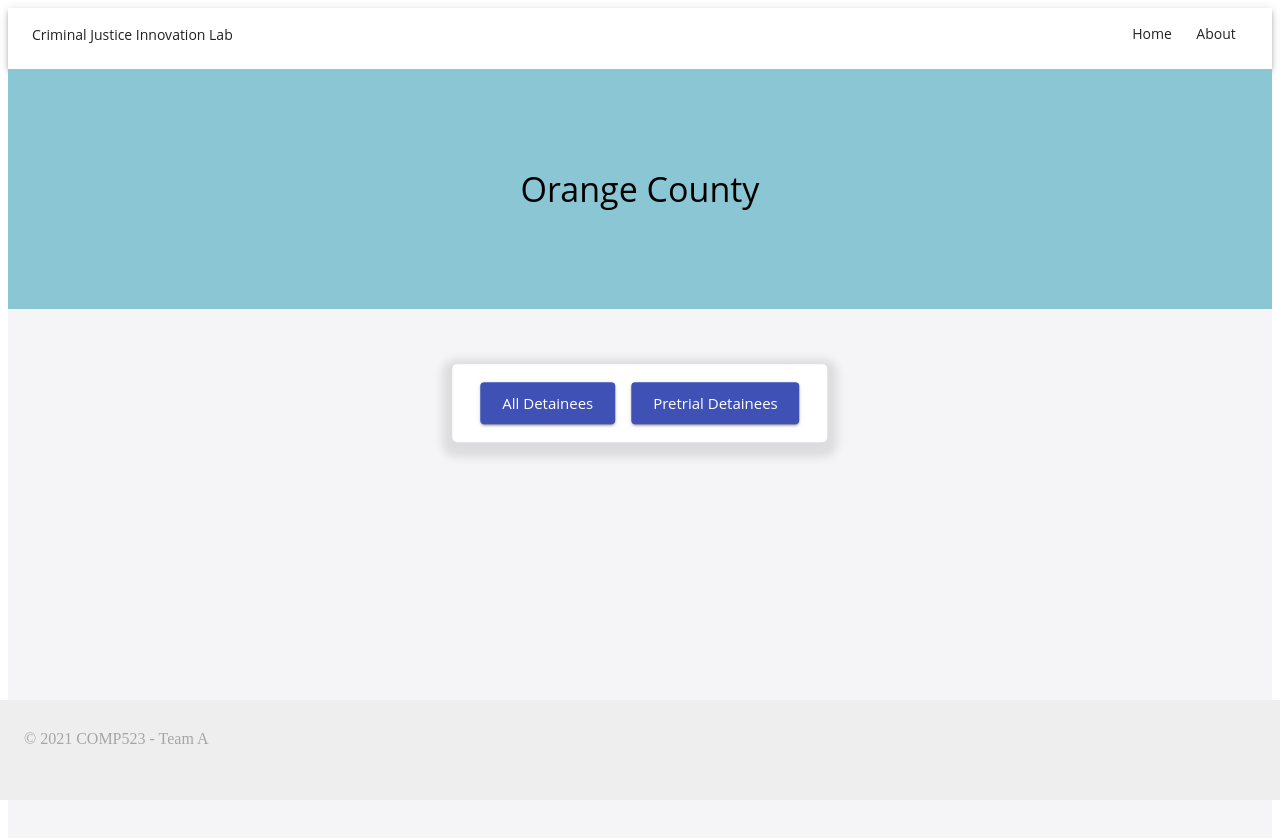
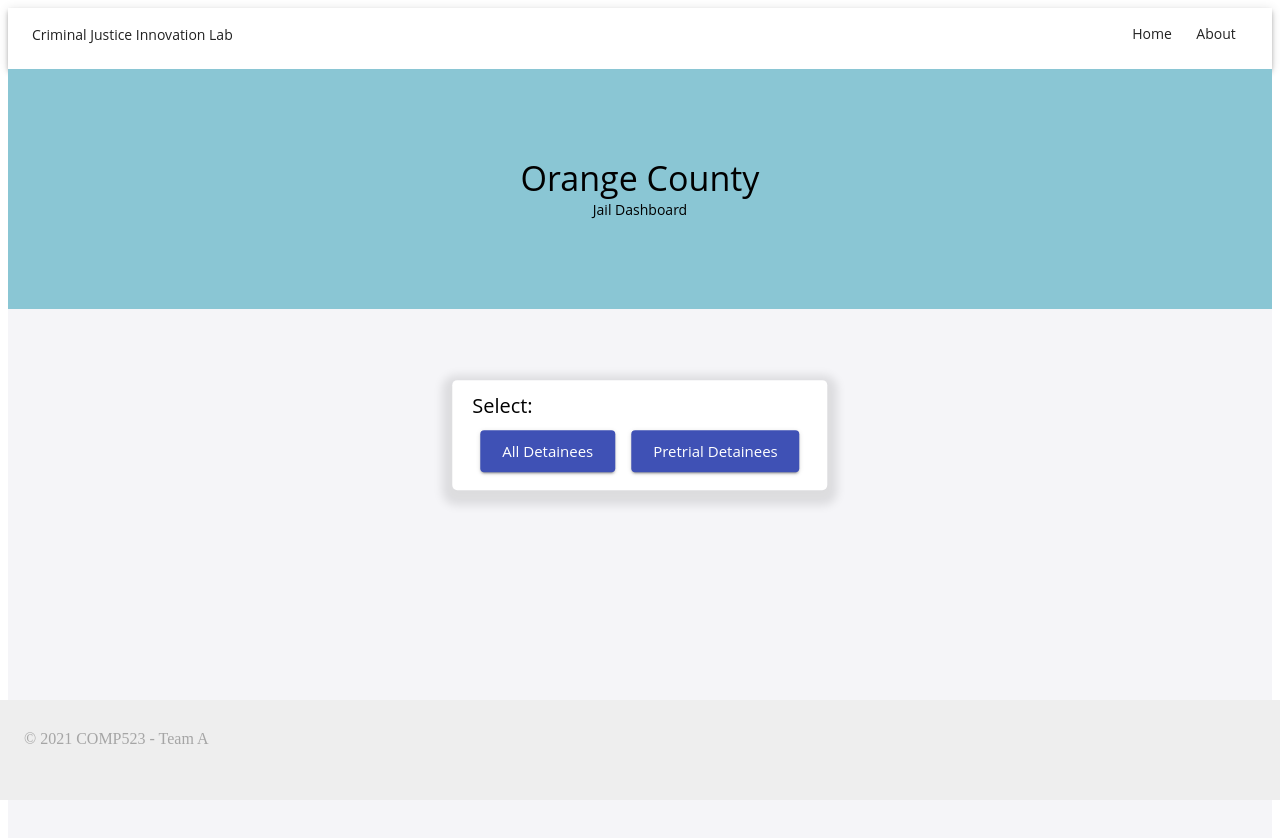
Before and after one commit to hannahgkeel/JailDashboard, a React app: page /choose in a window 1280 px wide. Shown: the top 838 px of the page. Built offline with nearby package versions, Linux system fonts and the light colour scheme.

Commit message:
added titles

```diff
--- a/frontend/pages/Choose.js
+++ b/frontend/pages/Choose.js
@@ -23,9 +23,11 @@ export default function Choose() {
                 <div className="home-header pure-g">
                     <h2 className='title pure-u-1'>
                         <Typography variant="h4" font-weight="bold" text-align="center">Orange County</Typography>
+                        <Typography variant="subtitle2">Jail Dashboard</Typography>
                         </h2>
                 </div>
                 <div className='search-div pure-u-11-12 pure-u-md-1-2 pure-g'>
+                <Typography variant="h6">Select:</Typography>
                 <Button variant="contained" size="large" color="primary" className={classes.margin}>
                 All Detainees
                 </Button>
```
